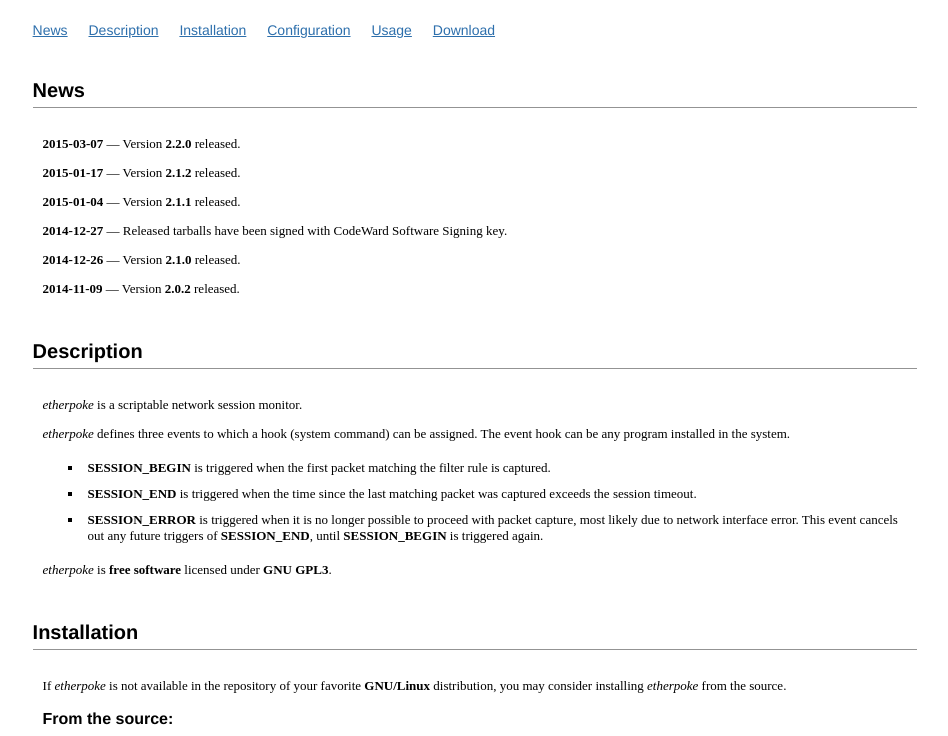
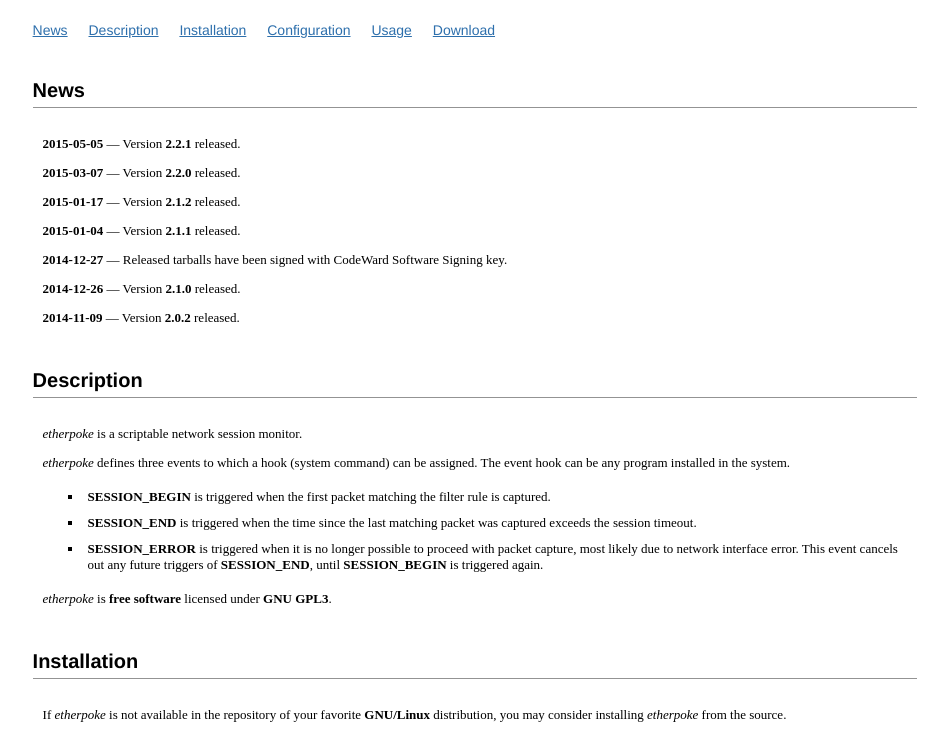
Before and after one commit to antagon/etherpoke-web, a plain HTML site: page index.html in a window 1280 px wide. Shown: the part 48-784 px from the top of the page, without its empty margins (165-1113 px from the left). Drawn offline with Linux system fonts and the light colour scheme.

Commit message:
Version 2.2.1.

```diff
--- a/index.html
+++ b/index.html
@@ -43,6 +43,10 @@
 
 			<h2 id="news">News</h2>
 			<div class="content_section">
+				<p>
+					<strong>2015-05-05</strong> &#8212; Version <strong>2.2.1</strong> released.
+				</p>
+
 				<p>
 					<strong>2015-03-07</strong> &#8212; Version <strong>2.2.0</strong> released.
 				</p>
@@ -163,6 +167,7 @@ Options:
 				</p>
 
 				<ul>
+					<li> <a href="files/etherpoke-2.2.1.tar.gz">etherpoke-2.2.1.tar.gz</a> (<a href="files/etherpoke-2.2.1.tar.gz.sig">signature</a>) </li>
 					<li> <a href="files/etherpoke-2.2.0.tar.gz">etherpoke-2.2.0.tar.gz</a> (<a href="files/etherpoke-2.2.0.tar.gz.sig">signature</a>) </li>
 					<li> <a href="files/etherpoke-2.1.2.tar.gz">etherpoke-2.1.2.tar.gz</a> (<a href="files/etherpoke-2.1.2.tar.gz.sig">signature</a>) </li>
 					<li> <a href="files/etherpoke-2.1.1.tar.gz">etherpoke-2.1.1.tar.gz</a> (<a href="files/etherpoke-2.1.1.tar.gz.sig">signature</a>) </li>
```
